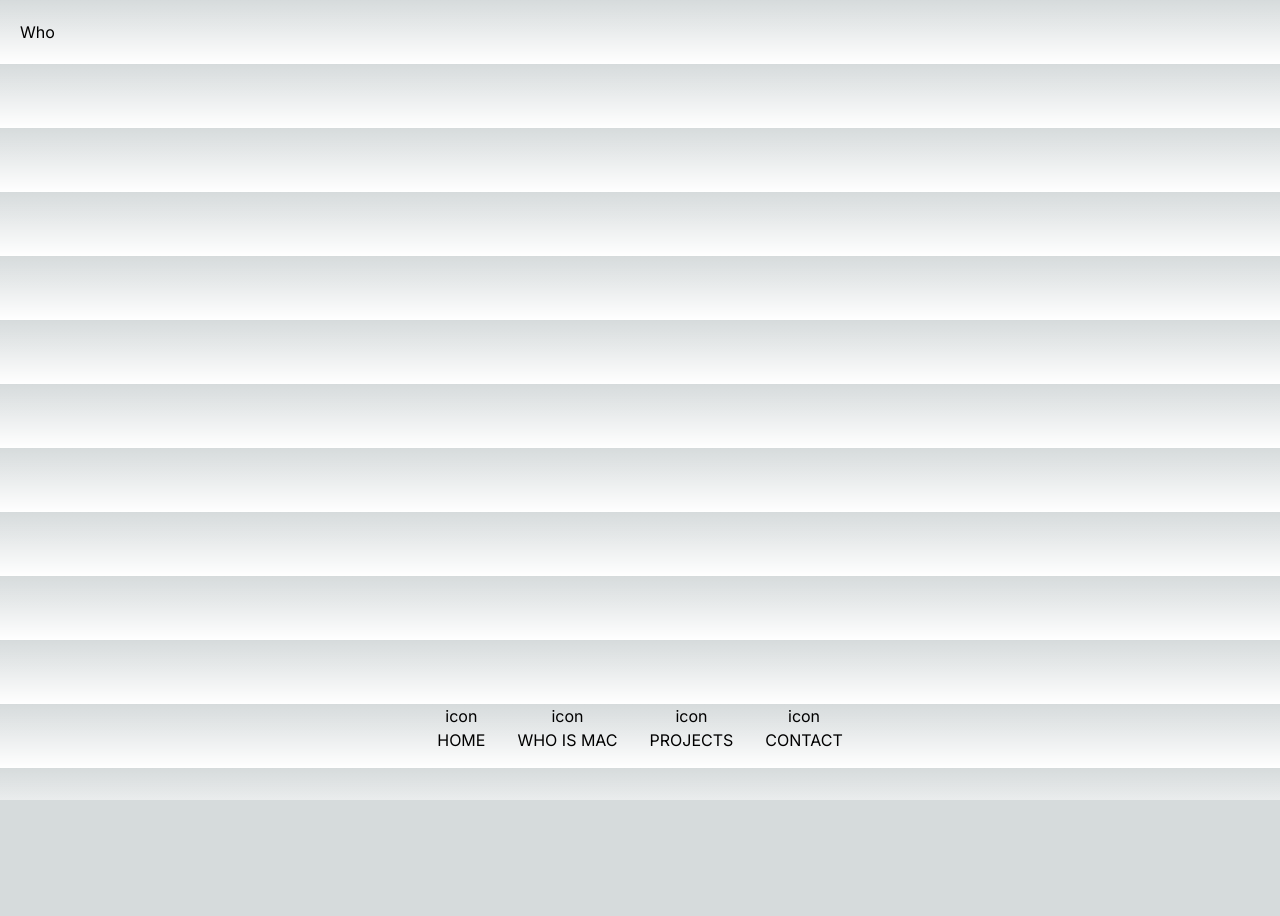
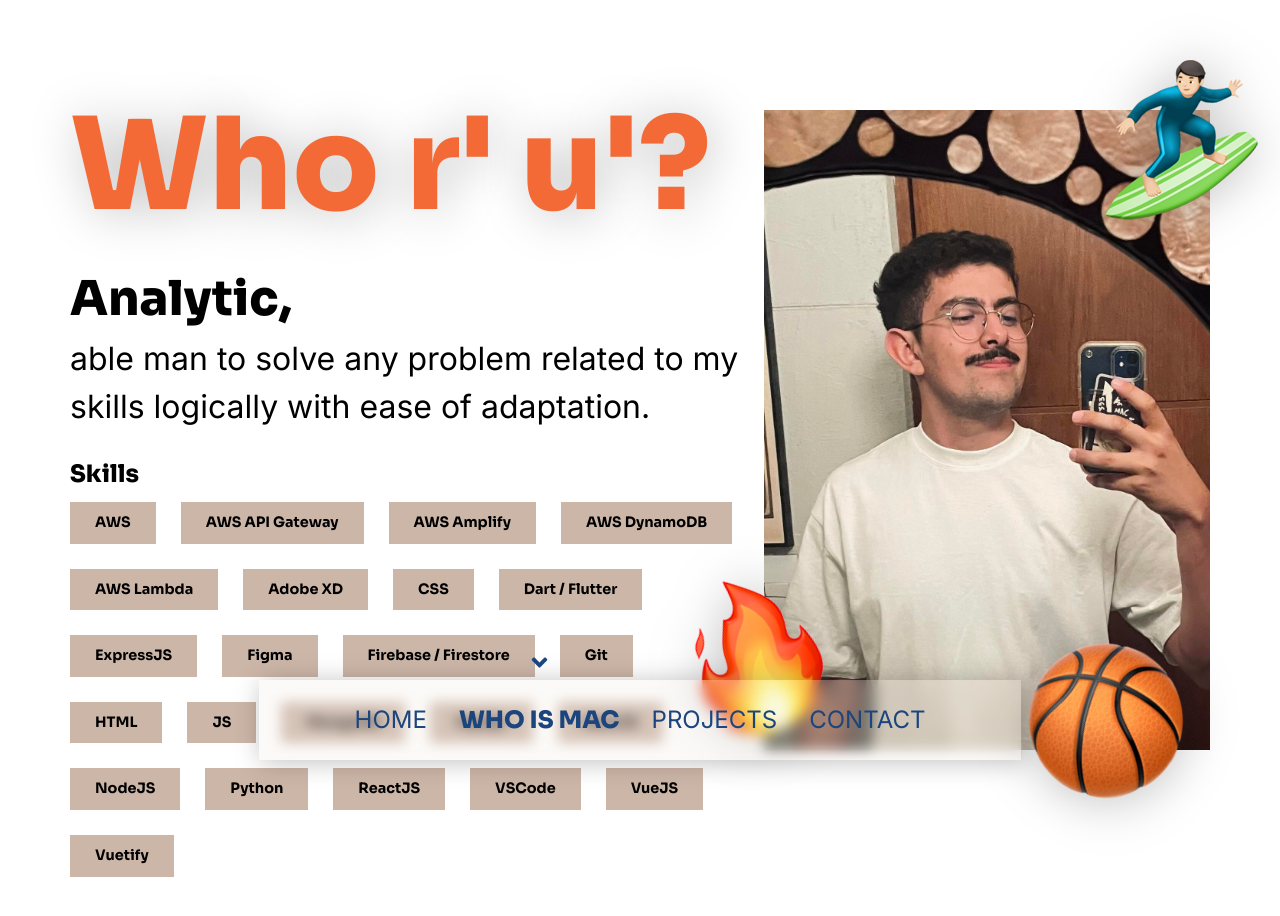
Before and after one commit to machip3r/portfolio, a Next.js app: page /who-is-mac in a window 1280 px wide. Shown: the top 916 px of the page. Before the commit the page ends 800 px from the top, so only its background shows below. Built offline with nearby package versions, Linux system fonts and the light colour scheme.

Commit message:
new page who is mac and edits on other components

```diff
--- /dev/null
+++ b/src/app/components/button/MacChip.js
@@ -0,0 +1,9 @@
+const MacChip = ({ name }) => {
+    return (
+        <div className="mac-chip">
+            {name}
+        </div>
+    );
+};
+
+export default MacChip;
--- a/src/app/components/navbar/Navbar.js
+++ b/src/app/components/navbar/Navbar.js
@@ -5,6 +5,7 @@ import Link from "next/link";
 import { usePathname } from "next/navigation";
 
 import { language, nav } from "@/util/translations";
+import { FaAngleDoubleDown, FaAngleDown, FaHandHolding, FaHandRock, FaHome, FaPlay } from "react-icons/fa";
 
 const Navbar = () => {
     const pathname = usePathname();
@@ -12,14 +13,14 @@ const Navbar = () => {
     return (
         <div className="container-nav w-full px-5 fixed bottom-10">
             <div className="flex justify-center items-center">
-                <nav className="px-10 py-8 h-10">
+                <nav className="px-20 py-10 h-10">
                     <div className="container mx-auto px-4 h-full">
                         <div className="flex justify-center items-center h-full">
                             <ul className="flex gap-8">
                                 <li>
                                     <Link className="flex flex-col justify-center items-center" href="/">
                                         <span className={"icon-selector" + ((pathname === "/") ? " active" : "")}>
-                                            {nav[ language ][ "home" ][ "icon" ]}
+                                            <FaAngleDown size={25} />
                                         </span>
                                         <p className={((pathname === "/") ? " active" : "")}>
                                             {nav[ language ][ "home" ][ "text" ]}
@@ -29,7 +30,7 @@ const Navbar = () => {
                                 <li>
                                     <Link className="flex flex-col justify-center items-center" href="/who-is-mac">
                                         <span className={"icon-selector" + ((pathname === "/who-is-mac") ? " active" : "")}>
-                                            {nav[ language ][ "who" ][ "icon" ]}
+                                            <FaAngleDown size={25} />
                                         </span>
                                         <p className={((pathname === "/who-is-mac") ? " active" : "")}>
                                             {nav[ language ][ "who" ][ "text" ]}
@@ -39,7 +40,7 @@ const Navbar = () => {
                                 <li>
                                     <Link className="flex flex-col justify-center items-center" href="/work-hard-mac">
                                         <span className={"icon-selector" + ((pathname === "/work-hard-mac") ? " active" : "")}>
-                                            {nav[ language ][ "work" ][ "icon" ]}
+                                            <FaAngleDown size={25} />
                                         </span>
                                         <p className={((pathname === "/work-hard-mac") ? " active" : "")}>
                                             {nav[ language ][ "work" ][ "text" ]}
@@ -49,7 +50,7 @@ const Navbar = () => {
                                 <li>
                                     <Link className="flex flex-col justify-center items-center" href="/better-call-mac">
                                         <span className={"icon-selector" + ((pathname === "/better-call-mac") ? " active" : "")}>
-                                            {nav[ language ][ "contact" ][ "icon" ]}
+                                            <FaAngleDown size={25} />
                                         </span>
                                         <p className={((pathname === "/better-call-mac") ? " active" : "")}>
                                             {nav[ language ][ "contact" ][ "text" ]}
--- /dev/null
+++ b/src/app/effects.css
@@ -0,0 +1,19 @@
+/* ICONS */
+
+.icon.primary {
+    color: var(--primary-color);
+}
+
+.icon.brightness {
+    transition: all 0.2s ease-in-out;
+}
+
+.icon.brightness:hover {
+    filter: brightness(2);
+}
+
+/* EMOJIS */
+
+.emoji {
+    filter: drop-shadow(2px 2px 25px var(--box-shadow-color)) !important;
+}
--- a/src/app/globals.css
+++ b/src/app/globals.css
@@ -1,29 +1,69 @@
+/* VARS */
+
 @tailwind base;
 @tailwind components;
 @tailwind utilities;
 
 :root {
-  --foreground-rgb: 0, 0, 0;
-  --background-start-rgb: 214, 219, 220;
-  --background-end-rgb: 255, 255, 255;
+  --text-color: rgba(0, 0, 0);
+  --background-color: rgba(255, 255, 255);
+
+  --primary-color: rgba(28, 69, 125, 1);
+  --secondary-color: rgba(246, 197, 128, 1);
+  --accent-color: rgba(243, 106, 54, 1);
+
+  --background-color-1: rgba(244, 235, 226, 1);
+  --background-color-2: rgba(204, 182, 168, 1);
+  --background-color-blur-1: rgba(244, 235, 226, 0.25);
+
+  --box-shadow-color: rgba(0, 0, 0, 0.25);
+
+  --text-nav-size: 1.5em;
+  --text-pretitle-size: 2em;
+  --text-title-size: 8em;
+  --text-subtitle-size: 3em;
+  --text-list-size: 1.8em;
+  --text-description-size: 2em;
+  --text-title-skills-size: 1.5em;
+  --text-skills-element-size: 0.9em;
+  --blurred-size: blur(6.25px);
+  --icon-nav-size: 0.7em;
 }
 
-@media (prefers-color-scheme: dark) {
+/* @media (prefers-color-scheme: dark) {
   :root {
-    --foreground-rgb: 255, 255, 255;
-    --background-start-rgb: 0, 0, 0;
-    --background-end-rgb: 0, 0, 0;
+    ...vars
+    --box-shadow-color: rgba(255, 255, 255, 0.25);
   }
+} */
+
+/* FONT */
+
+@font-face {
+  font-family: soraRegular;
+  src: url(../../public/assets/font/Sora/Sora-Regular.ttf);
 }
 
+@font-face {
+  font-family: soraBold;
+  src: url(../../public/assets/font/Sora/Sora-Bold.ttf);
+}
+
+@font-face {
+  font-family: soraExtraBold;
+  src: url(../../public/assets/font/Sora/Sora-ExtraBold.ttf);
+}
+
+@font-face {
+  font-family: sarabunRegular;
+  src: url(../../public/assets/font/Sarabun/Sarabun-Regular.ttf);
+}
+
+/* GENERAL */
+
 body {
-  color: rgb(var(--foreground-rgb));
-  background: linear-gradient(
-      to bottom,
-      transparent,
-      rgb(var(--background-end-rgb))
-    )
-    rgb(var(--background-start-rgb));
+  background: var(--background-color);
+  color: var(--text-color);
 }
 
 @layer utilities {
@@ -31,3 +71,186 @@ body {
     text-wrap: balance;
   }
 }
+
+h1,
+h2,
+h3,
+h4,
+h5,
+h6,
+.active {
+  font-family: soraExtraBold;
+}
+
+span {
+  font-family: sarabunRegular;
+}
+
+.container-page {
+  width: 100%;
+  padding: 50px;
+}
+
+.container-page h1 {
+  font-size: var(--text-title-size);
+  color: var(--accent-color);
+  text-shadow: 5px 2.5px 50px var(--box-shadow-color);
+}
+
+
+/* NAVBAR */
+
+.container-nav nav {
+  background: var(--background-color-blur-1);
+  box-sizing: border-box;
+  box-shadow: 2px 2px 25px var(--box-shadow-color);
+  backdrop-filter: var(--blurred-size);
+  color: var(--primary-color);
+}
+
+.container-nav nav li {
+  font-size: var(--text-nav-size);
+}
+
+.container-nav nav span {
+  font-size: var(--icon-nav-size);
+}
+
+.icon-selector {
+  display: none;
+  position: absolute;
+  top: -30px;
+}
+
+.icon-selector.active {
+  display: block;
+}
+
+/* HOME */
+
+.container-home {}
+
+.container-home span.pretitle {
+  font-size: var(--text-pretitle-size);
+}
+
+.container-home div.aka {
+  font-size: var(--text-subtitle-size);
+}
+
+.container-home ul {
+  font-family: sarabunRegular;
+  font-size: var(--text-list-size);
+}
+
+.triangles {
+  position: absolute;
+  top: 0;
+  right: 0;
+  bottom: 0;
+  height: 100%;
+  width: 40%;
+}
+
+.triangle {
+  position: absolute;
+  top: 0;
+  right: 0;
+  bottom: 0;
+  height: 100%;
+  z-index: -1;
+}
+
+.triangle-1 {
+  width: 90%;
+  background-color: var(--primary-color);
+  clip-path: polygon(100% 0, 0% 0, 100% 100%);
+}
+
+.triangle-2 {
+  width: 60%;
+  background-color: var(--background-color-1);
+  clip-path: polygon(100% 0, 0% 0, 100% 100%);
+}
+
+.triangle-3 {
+  width: 30%;
+  background-color: var(--secondary-color);
+  clip-path: polygon(100% 0, 0% 0, 100% 100%);
+}
+
+/* WHO IS MAC */
+
+.container-who {
+  display: flex;
+  gap: 25px;
+}
+
+.container-who .left {
+  width: 60%;
+}
+
+.container-who .right {
+  width: 40%;
+  height: 80vh;
+  background: url(../../public/assets/image/MacSelfie.jpg);
+  background-repeat: no-repeat;
+  background-size: cover;
+  background-position: left;
+}
+
+.container-who .right {
+  position: relative;
+  z-index: -1;
+}
+
+.container-who .right .emoji {
+  position: absolute;
+}
+
+.container-who .right .selfie-basketball {
+  bottom: -50px;
+  right: 25px;
+  transform: rotate(30deg);
+}
+
+.container-who .right .selfie-fire {
+  bottom: 15px;
+  left: -90px;
+  transform: rotate(-20deg);
+}
+
+.container-who .right .selfie-surfing {
+  top: -50px;
+  right: -50px;
+}
+
+.container-who div.adjectives {
+  font-size: var(--text-subtitle-size);
+}
+
+.container-who .short-description {
+  font-size: var(--text-description-size);
+}
+
+.container-who .skills {
+  margin-top: 25px;
+}
+
+.container-who .skills h3 {
+  font-size: var(--text-title-skills-size);
+}
+
+.container-skills {
+  margin-top: 10px;
+  display: flex;
+  flex-wrap: wrap;
+  gap: 25px;
+  font-size: var(--text-skills-element-size);
+}
+
+.mac-chip {
+  background-color: var(--background-color-2);
+  font-family: soraBold;
+  padding: 10px 25px;
+}
--- a/src/app/layout.js
+++ b/src/app/layout.js
@@ -2,6 +2,7 @@ import { Inter } from "next/font/google";
 
 import Navbar from "./components/navbar/Navbar";
 
+import "./effects.css";
 import "./globals.css";
 
 const inter = Inter({ subsets: [ "latin" ] });
--- a/src/app/who-is-mac/page.js
+++ b/src/app/who-is-mac/page.js
@@ -1,9 +1,57 @@
 import React from "react";
+import Image from "next/image";
+
+import MacChip from "../components/button/MacChip";
+
+import { alts, language, who } from "@/util/translations";
+
+import MacSurfing from "../../../public/assets/image/MacSurfing.png";
+import MacFire from "../../../public/assets/image/MacFire.png";
+import MacBasketball from "../../../public/assets/image/MacBasketball.png";
 
 const Who = () => {
     return (
         <main>
-            <h1>Who</h1>
+            <div className="container-page container-who">
+                <div className="left">
+                    <h1>{who[ language ][ "title" ]}</h1>
+                    <div className="adjectives">
+                        <span className="active">
+                            {who[ language ][ "subtitles" ][ 0 ]},
+                        </span>
+                    </div>
+                    <div className="short-description">
+                        <p>{who[ language ][ "description" ]}</p>
+                    </div>
+                    <div className="skills">
+                        <h3>{who[ language ][ "skills" ][ "title" ]}</h3>
+                        <div className="container-skills">
+                            {
+                                who[ language ][ "skills" ][ "elements" ].sort().map((s, index) => (
+                                    <MacChip key={index} name={s} />
+                                ))
+                            }
+                        </div>
+                    </div>
+                </div>
+                <div className="right mt-10">
+                    <Image
+                        className="emoji selfie-surfing"
+                        src={MacSurfing}
+                        alt={alts[ language ][ "surfing" ]}
+                    />
+                    <Image
+                        className="emoji selfie-basketball"
+                        src={MacBasketball}
+                        alt={alts[ language ][ "basketball" ]}
+                    />
+                    <Image
+                        className="emoji selfie-fire"
+                        src={MacFire}
+                        alt={alts[ language ][ "fire" ]}
+                    />
+                </div>
+            </div>
         </main>
     );
 };
--- /dev/null
+++ b/src/util/links.js
@@ -0,0 +1,6 @@
+export const links = {
+    "gh": "https://github.com/machip3r",
+    "ig": "https://www.instagram.com/mac.uix/",
+    "in": "https://www.linkedin.com/in/machip3r/",
+    "tg": "https://t.me/BraulioMac",
+};
--- a/src/util/translations.js
+++ b/src/util/translations.js
@@ -1,22 +1,28 @@
 export const language = "en";
+
+export const alts = {
+    en: {
+        surfing: "Mac surfing on the internet",
+        basketball: "Mac loves the basketball",
+        fire: "Mac is on fire",
+        coding: "Mac is a passionate developer"
+    },
+    es: {}
+};
 
 export const nav = {
     en: {
         home: {
             text: "HOME",
-            icon: "icon"
         },
         who: {
             text: "WHO IS MAC",
-            icon: "icon"
         },
         work: {
             text: "PROJECTS",
-            icon: "icon"
         },
         contact: {
             text: "CONTACT",
-            icon: "icon"
         },
 
     },
@@ -45,7 +51,45 @@ export const home = {
 };
 
 export const who = {
-    en: {},
+    en: {
+        title: "Who r' u'?",
+        subtitles: [
+            "Analytic",
+            "Social",
+            "Responsible",
+            "Creative",
+            "Persistent",
+        ],
+        description: "able man to solve any problem related to my skills logically with ease of adaptation.",
+        skills: {
+            title: "Skills",
+            elements: [
+                "HTML",
+                "CSS",
+                "JS",
+                "Python",
+                "Dart / Flutter",
+                "ReactJS",
+                "NextJS",
+                "VueJS",
+                "AWS",
+                "AWS Lambda",
+                "AWS API Gateway",
+                "AWS Amplify",
+                "AWS DynamoDB",
+                "Firebase / Firestore",
+                "Git",
+                "Adobe XD",
+                "Figma",
+                "ExpressJS",
+                "NodeJS",
+                "Vuetify",
+                "VSCode",
+                "MySQL",
+                "MongoDB",
+            ]
+        }
+    },
     es: {}
 };
 
```
Also changed, not shown: src/app/components/button/MacLinks.js (added, +26 -0 lines), src/app/page.js (+45 -2 lines).
